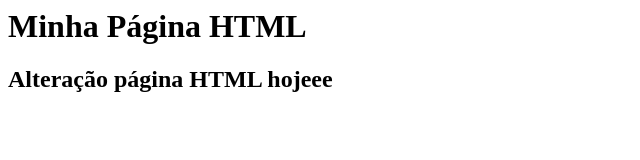
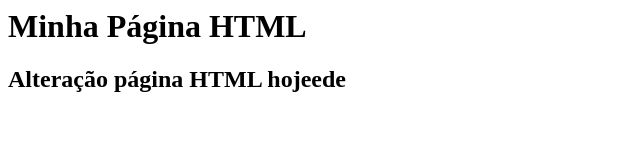
Before and after one commit to biancapasini/gama-no-github, a plain HTML site: page index.html in a window 1280 px wide. Shown: the full height of the page, 0-640 px from the left. Drawn offline with Linux system fonts and the light colour scheme.

Commit message:
outro commit, desta vez em master

```diff
--- a/index.html
+++ b/index.html
@@ -3,6 +3,6 @@
         <h1>Minha Página HTML
 
         </h1>
-        <h2>Alteração página HTML hojeee</h2>
+        <h2>Alteração página HTML hojeede</h2>
     </body>
 </html>
```
